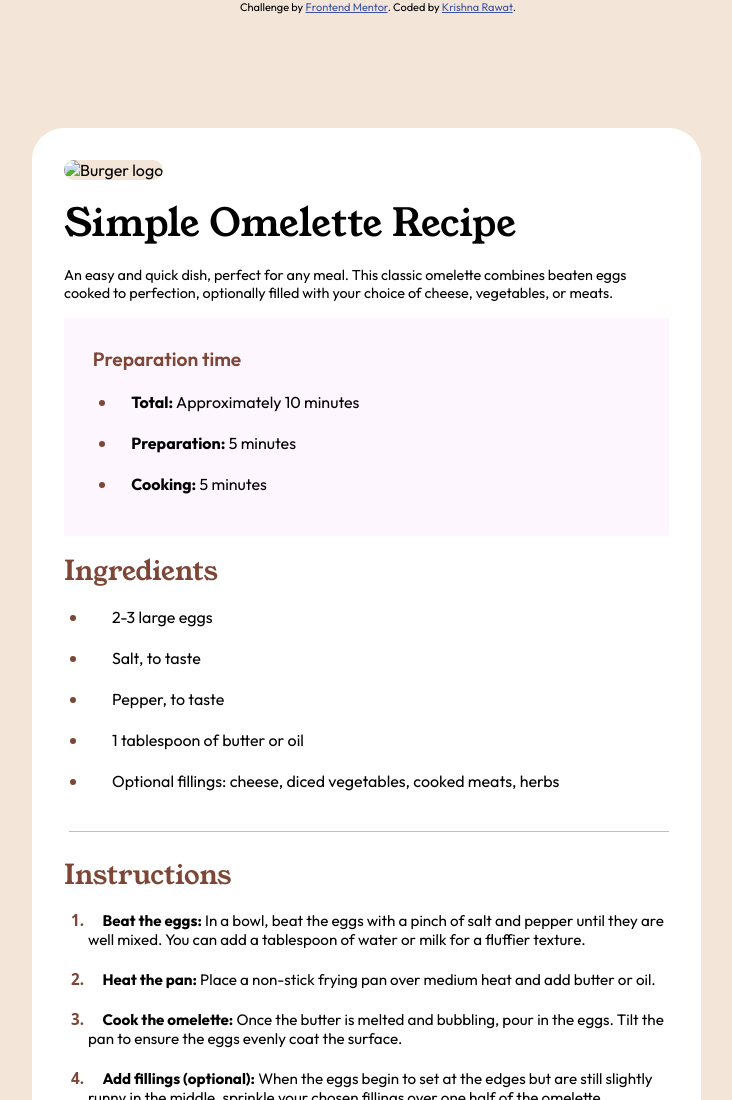
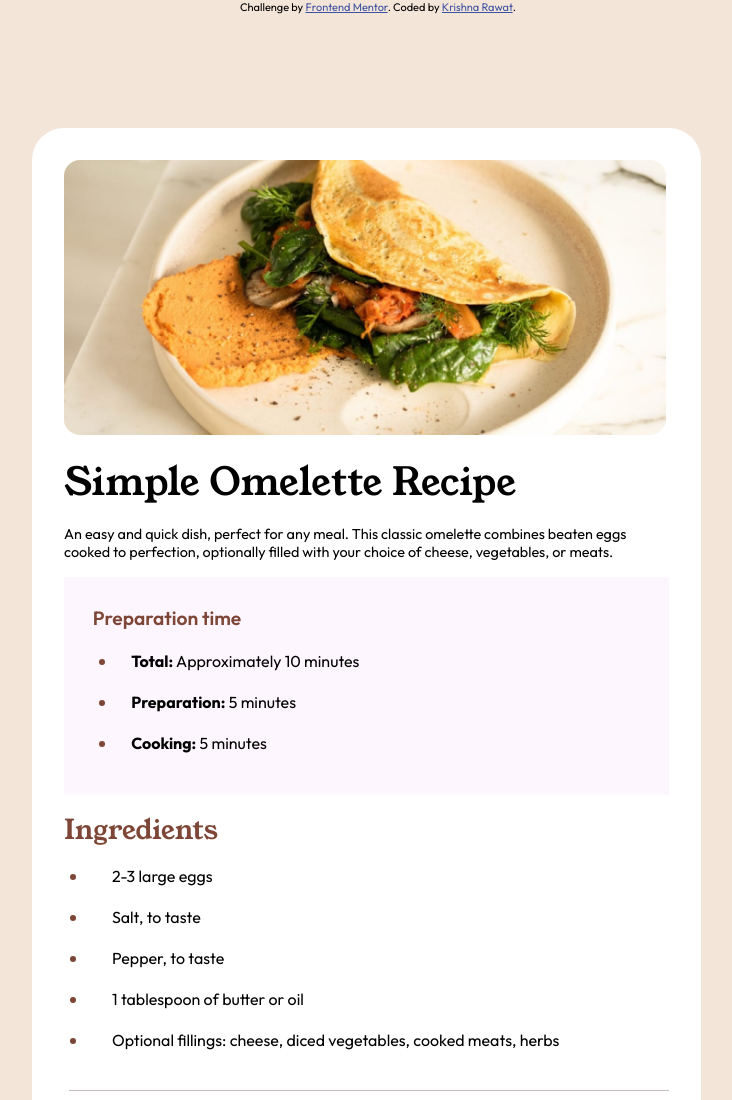
Before and after one commit to Krishnarawatethic/Recipe-page-Pure-HTML-CSS, a plain HTML site: page index.html in a window 1280 px wide. Shown: the top 1100 px of the page, without its empty margins (288-1020 px from the left). Drawn offline with Linux system fonts and the light colour scheme; the site is published under a folder, as on GitHub Pages, so addresses that start at the root find nothing.

Commit message:
Removed  '/ ' before assets

```diff
--- a/index.html
+++ b/index.html
@@ -204,7 +204,7 @@
 						width="602px"
 						height="100%"
 						position="absolute"
-						src="/assets/images/image-omelette.jpeg"
+						src="assets/images/image-omelette.jpeg"
 						alt="Burger logo"
 					/>
 				</div>
```
